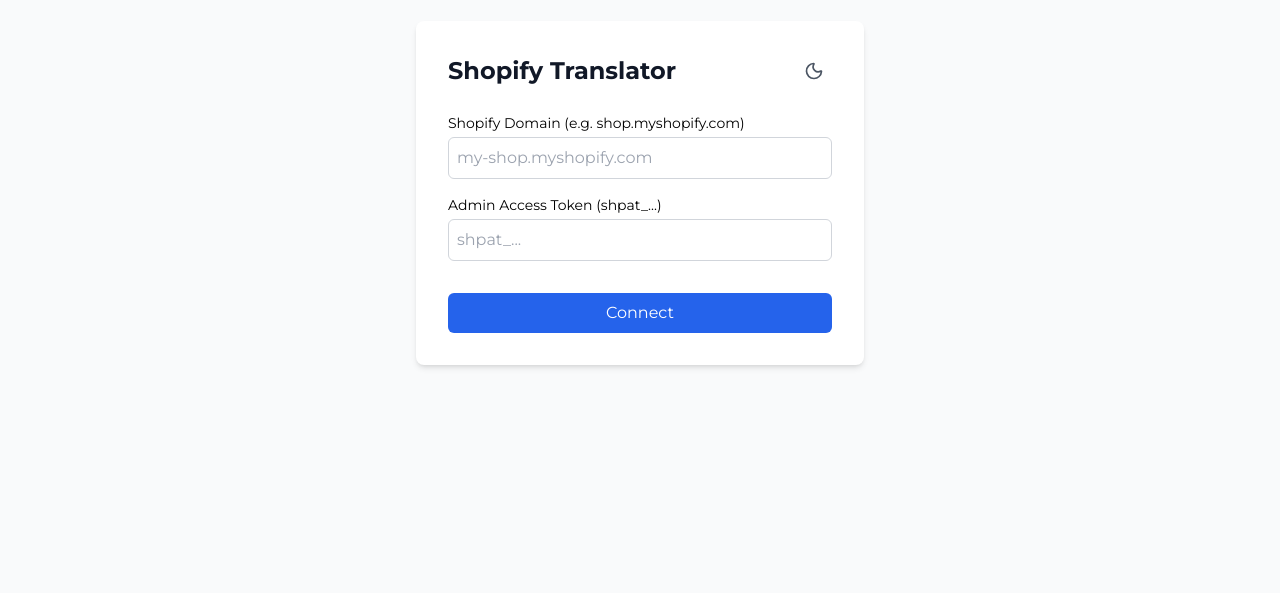
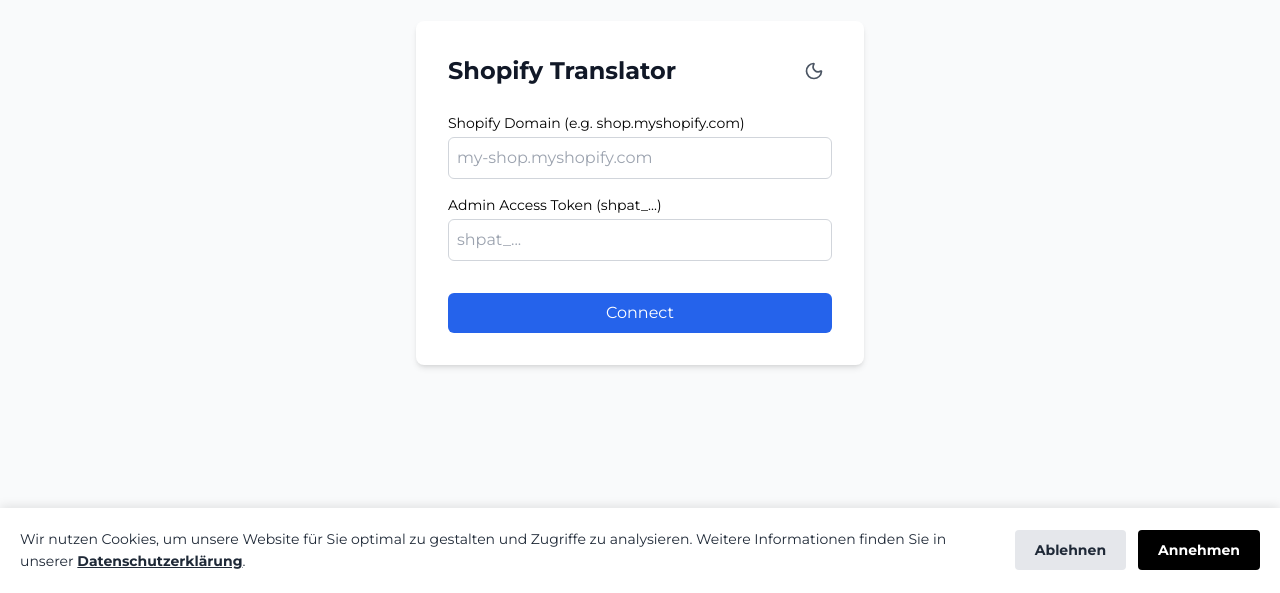
Before and after one commit to COROYO/shopify-product-translator, a Next.js app: page / in a window 1280 px wide. Shown: the part 207-800 px from the top of the page. Built offline with nearby package versions, Linux system fonts and the light colour scheme; no server answers.

Commit message:
minor fixes + analytics

```diff
--- a/src/app/layout.tsx
+++ b/src/app/layout.tsx
@@ -1,6 +1,7 @@
 import type { Metadata } from "next";
 import { Montserrat } from "next/font/google";
 import "./globals.css";
+import { ScAnalytics } from "@/components/sc-analytics";
 
 const montserrat = Montserrat({
   variable: "--sc-font-montserrat",
@@ -20,11 +21,12 @@
 }>) {
   return (
     <html
-      lang="en"
+      lang="de"
       className={`${montserrat.variable} sc-h-full sc-antialiased`}
     >
       <body className="sc-min-h-full sc-flex sc-flex-col sc-font-sans sc-bg-background sc-text-foreground">
         {children}
+        <ScAnalytics />
       </body>
     </html>
   );
--- /dev/null
+++ b/src/components/sc-analytics.tsx
@@ -0,0 +1,98 @@
+"use client";
+
+import { useEffect, useState } from "react";
+import Script from "next/script";
+
+export function ScAnalytics() {
+  const [showBanner, setShowBanner] = useState(false);
+  const [hasConsent, setHasConsent] = useState(false);
+  const [isMounted, setIsMounted] = useState(false);
+
+  useEffect(() => {
+    // Check local storage for consent on mount
+    const timeout = setTimeout(() => {
+      setIsMounted(true);
+      const consent = localStorage.getItem("sc-cookie-consent");
+      if (!consent) {
+        setShowBanner(true);
+      } else if (consent === "accepted") {
+        setHasConsent(true);
+      }
+    }, 0);
+    return () => clearTimeout(timeout);
+  }, []);
+
+  const acceptCookies = () => {
+    localStorage.setItem("sc-cookie-consent", "accepted");
+    setHasConsent(true);
+    setShowBanner(false);
+  };
+
+  const denyCookies = () => {
+    localStorage.setItem("sc-cookie-consent", "denied");
+    setShowBanner(false);
+  };
+
+  if (!isMounted) return null;
+
+  return (
+    <>
+      {/* Google Analytics Script - Only injected if consent is given */}
+      {hasConsent && (
+        <>
+          <Script
+            src={`https://www.googletagmanager.com/gtag/js?id=${process.env.NEXT_PUBLIC_GA_ID || "G-1ZRZRETPF8"}`}
+            strategy="afterInteractive"
+          />
+          <Script id="sc-google-analytics" strategy="afterInteractive">
+            {`
+              window.dataLayer = window.dataLayer || [];
+              function gtag(){window.dataLayer.push(arguments);}
+              gtag('js', new Date());
+              gtag('config', '${process.env.NEXT_PUBLIC_GA_ID || "G-1ZRZRETPF8"}');
+            `}
+          </Script>
+        </>
+      )}
+
+      {/* Cookie Banner */}
+      {showBanner && (
+        <div
+          id="sc-cookie-banner"
+          className="sc-fixed sc-bottom-0 sc-left-0 sc-right-0 sc-bg-white sc-text-gray-800 sc-p-5 sc-shadow-[0_-2px_10px_rgba(0,0,0,0.1)] sc-flex sc-flex-col md:sc-flex-row sc-items-center md:sc-justify-between sc-gap-4 sc-z-[9999] sc-font-sans"
+        >
+          <p className="sc-text-center md:sc-text-left sc-text-sm sc-m-0 sc-leading-relaxed">
+            Wir nutzen Cookies, um unsere Website für Sie optimal zu gestalten
+            und Zugriffe zu analysieren. Weitere Informationen finden Sie in
+            unserer{" "}
+            <a
+              href="https://coroyo.de/datenschutz"
+              className="sc-underline sc-font-semibold sc-text-gray-800"
+              target="_blank"
+              rel="noopener noreferrer"
+            >
+              Datenschutzerklärung
+            </a>
+            .
+          </p>
+          <div className="sc-flex sc-gap-3 sc-shrink-0">
+            <button
+              id="sc-cookie-btn-deny"
+              onClick={denyCookies}
+              className="sc-border-none sc-px-5 sc-py-2.5 sc-rounded sc-cursor-pointer sc-text-sm sc-font-semibold sc-transition-opacity hover:sc-opacity-80 sc-bg-gray-200 sc-text-gray-800"
+            >
+              Ablehnen
+            </button>
+            <button
+              id="sc-cookie-btn-accept"
+              onClick={acceptCookies}
+              className="sc-border-none sc-px-5 sc-py-2.5 sc-rounded sc-cursor-pointer sc-text-sm sc-font-semibold sc-transition-opacity hover:sc-opacity-80 sc-bg-black sc-text-white"
+            >
+              Annehmen
+            </button>
+          </div>
+        </div>
+      )}
+    </>
+  );
+}
```
